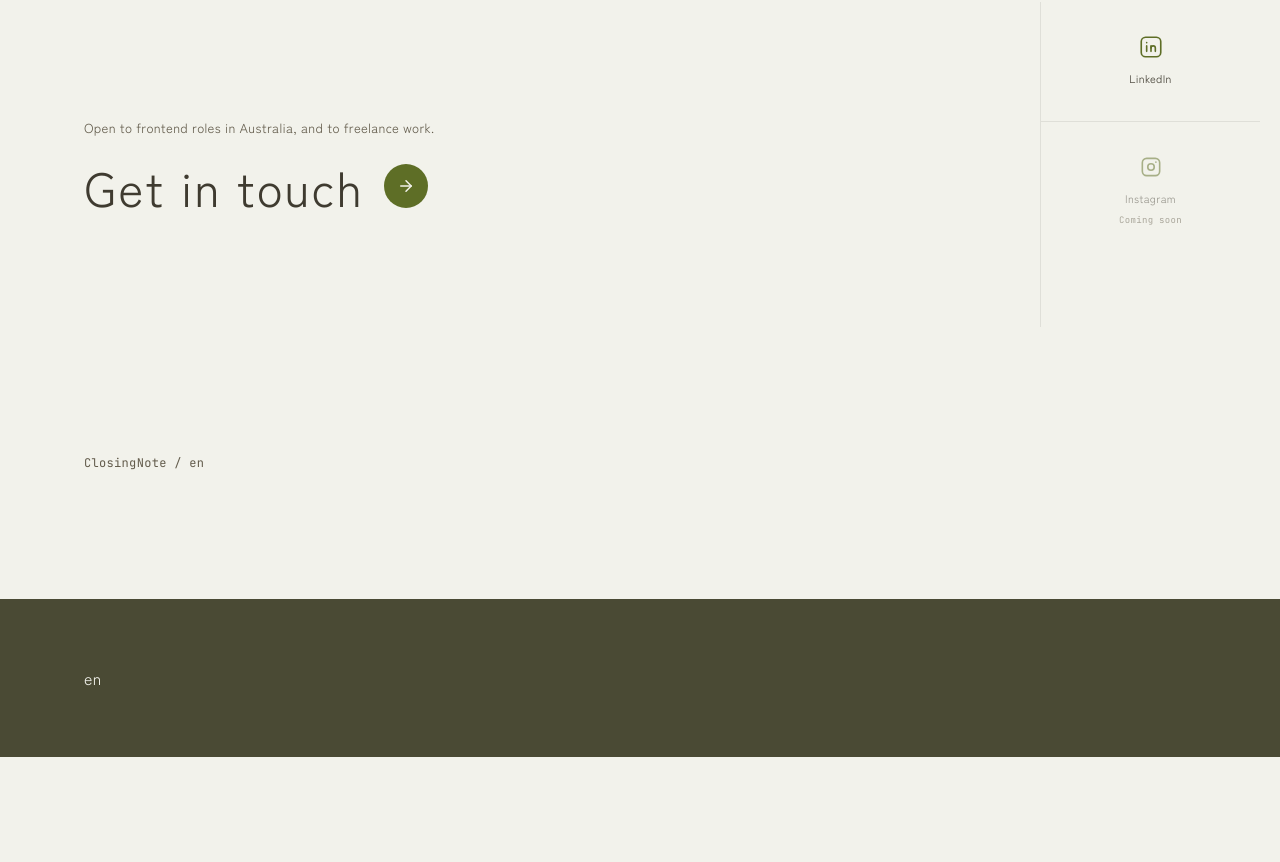
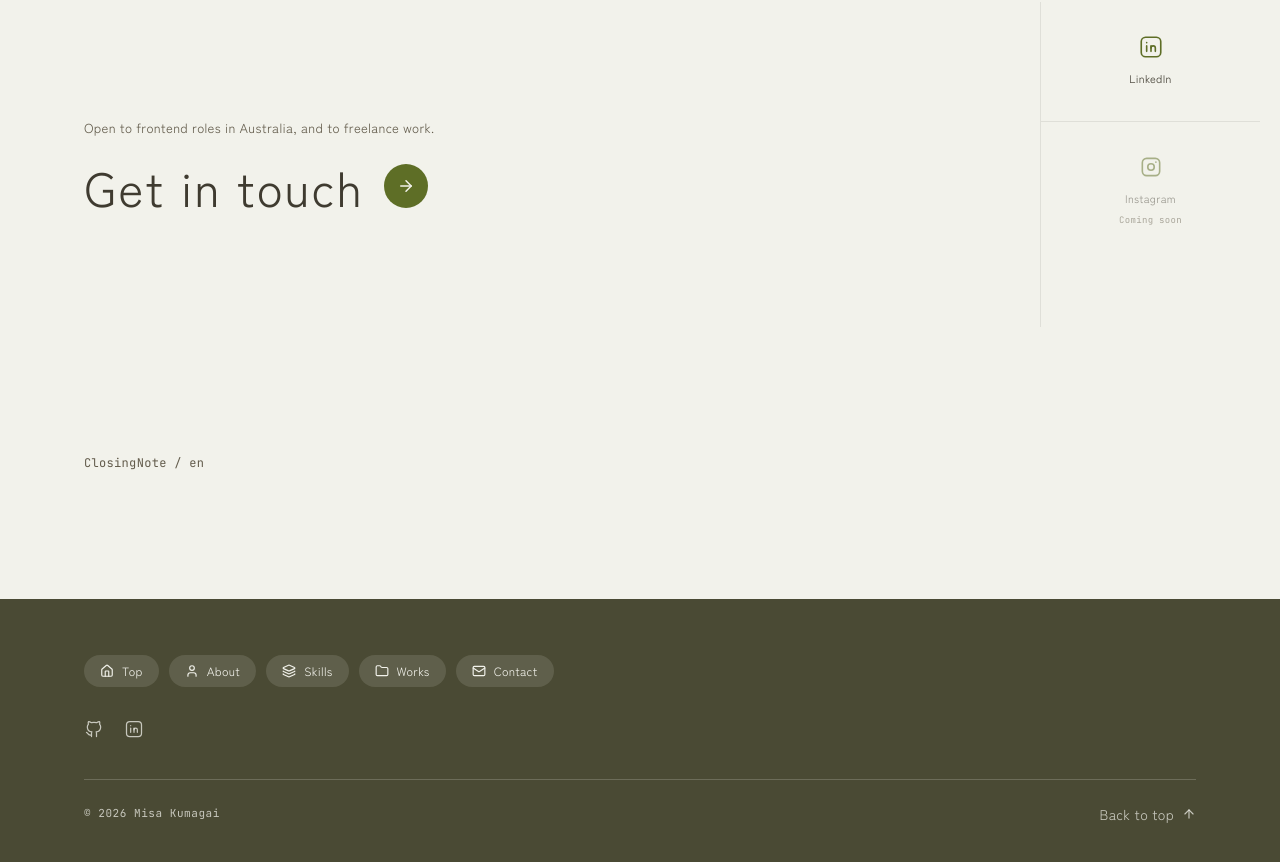
Before and after one commit to MKuma5555/misakumagai.com, a Next.js app: page /en in a window 1280 px wide. Shown: the part 3518-4380 px from the top of the page. Before the commit the page ends 4275 px from the top, so only its background shows below. Built offline with nearby package versions, Linux system fonts and the light colour scheme; a web font is replaced by a local one.

Commit message:
fixed works css

```diff
--- a/src/app/[locale]/layout.tsx
+++ b/src/app/[locale]/layout.tsx
@@ -6,6 +6,7 @@ import SiteNav from '@/components/layout/SiteNav'
 import SiteFooter from '@/components/layout/SiteFooter'
 import Loading from '@/components/layout/Loading'
 import BackToTop from '@/components/layout/BackToTop'
+import FloatingCta from '@/components/layout/FloatingCta'
 import '../globals.css'
 
 /* これがルートレイアウト。app/layout.tsx は置かない。
@@ -39,6 +40,7 @@ export default async function LocaleLayout({
         <SiteNav locale={locale} />
         {children}
         <SiteFooter locale={locale} />
+        <FloatingCta locale={locale} />
         <BackToTop />
       </body>
     </html>
--- /dev/null
+++ b/src/components/layout/FloatingCta.tsx
@@ -0,0 +1,63 @@
+'use client'
+
+import { useEffect, useState } from 'react'
+import Link from 'next/link'
+import { usePathname } from 'next/navigation'
+import { ArrowRight, MessageCircle } from 'lucide-react'
+import type { Locale } from '@/lib/i18n'
+
+/* 右下に浮かぶボタン。行き先は言語で変える。
+
+     ja  相談する          → /contact   案件につながる導線
+     en  View all works    → /works     採用担当が一番見たいのは作品
+
+   400px スクロールしてから出す。最初から浮いていると、
+   まだ何も見ていない人に売り込むことになる。
+
+   行き先のページにいるときは出さない。
+   /works にいるのに「一覧を見る」が浮いていても意味がない。
+
+   スマホは下部にナビが固定されているので、その上に来るよう
+   bottom を計算している。env(safe-area-inset-bottom) は
+   iPhone のホームバーぶんの逃げ。
+
+   ※ LINE公式アカウントを開設したら、ja の href を lin.ee/... に差し替える */
+
+export default function FloatingCta({ locale }: { locale: Locale }) {
+  const [show, setShow] = useState(false)
+  const pathname = usePathname()
+  const en = locale === 'en'
+
+  const href = en ? `/${locale}/works` : `/${locale}/contact`
+
+  useEffect(() => {
+    const onScroll = () => setShow(window.scrollY > 400)
+    onScroll()
+    window.addEventListener('scroll', onScroll, { passive: true })
+    return () => window.removeEventListener('scroll', onScroll)
+  }, [])
+
+  // 行き先にいるなら出さない
+  if (pathname === href) return null
+
+  return (
+    <Link
+      href={href}
+      className={`fixed right-5 bottom-[calc(4.5rem+env(safe-area-inset-bottom))] z-40 inline-flex items-center gap-2.5 rounded-pill bg-olive-deep px-5 py-3.5 text-[13px] text-cream shadow-[0_8px_22px_rgba(63,59,48,.26)] transition-all duration-300 hover:-translate-y-1 md:bottom-8 ${
+        show ? 'translate-y-0 opacity-100' : 'pointer-events-none translate-y-3 opacity-0'
+      }`}
+    >
+      {en ? (
+        <>
+          View all works
+          <ArrowRight size={16} />
+        </>
+      ) : (
+        <>
+          <MessageCircle size={17} />
+          相談する
+        </>
+      )}
+    </Link>
+  )
+}
--- a/src/components/layout/SiteFooter.tsx
+++ b/src/components/layout/SiteFooter.tsx
@@ -1,10 +1,99 @@
+import Link from 'next/link'
+import { ArrowUp, Folder, Home, Layers, Mail, User } from 'lucide-react'
+import { IconBrandGithub, IconBrandInstagram, IconBrandLine, IconBrandLinkedin } from '@tabler/icons-react'
 import type { Locale } from '@/lib/i18n'
 
+/* フッター。
+
+   ロゴは出さない（まだ無いため）。
+   「MADE IN AUSTRALIA」の一文も外した。
+
+   SNS は言語で中身が変わる。
+     ja  LINE公式 / Instagram   どちらもまだ開設していない
+     en  GitHub / LinkedIn
+
+   href が空のものは出さない。押せないリンクを置かないため。
+   いま ja では1つも出ないので、SNS の行ごと消える。
+   アカウントを作ったら URL を入れるだけで出る。
+
+   文字は生成りの75%。フッターの上で 5.37 あるので本文としても読める。
+   60%まで下げると 4.08 で落ちるので、それ以上は薄くしないこと。
+
+   スマホは下部にナビが固定されているので、その高さぶん余白を足してある。 */
+
+const NAV = [
+  { id: 'top', ja: 'トップ', en: 'Top', Icon: Home },
+  { id: 'about', ja: 'わたしについて', en: 'About', Icon: User },
+  { id: 'skills', ja: 'できること', en: 'Skills', Icon: Layers },
+  { id: 'works', ja: 'つくったもの', en: 'Works', Icon: Folder },
+  { id: 'contact', ja: 'ご相談', en: 'Contact', Icon: Mail },
+] as const
+
 export default function SiteFooter({ locale }: { locale: Locale }) {
+  const en = locale === 'en'
+
+  // URL が入っているものだけ出る
+  const socials = en
+    ? [
+        { name: 'GitHub', href: 'https://github.com/MKuma5555', Icon: IconBrandGithub },
+        {
+          name: 'LinkedIn',
+          href: 'https://www.linkedin.com/in/misa-k-609305205/',
+          Icon: IconBrandLinkedin,
+        },
+      ]
+    : [
+        { name: 'LINE', href: '', Icon: IconBrandLine },
+        { name: 'Instagram', href: '', Icon: IconBrandInstagram },
+      ]
+
+  const live = socials.filter((s) => s.href)
+
   return (
     <footer className="bg-footer text-cream">
-      {/* TODO: フッター */}
-      <div className="wrapper py-16">{locale}</div>
+      <div className="wrapper pb-28 pt-14 md:pb-14">
+        <nav className="flex flex-wrap gap-2.5">
+          {NAV.map(({ id, ja, en: labelEn, Icon }) => (
+            <Link
+              key={id}
+              href={id === 'top' ? `/${locale}` : `/${locale}/#${id}`}
+              className="inline-flex items-center gap-2 rounded-pill bg-cream/12 px-4 py-2 text-xs transition-colors hover:bg-cream/25"
+            >
+              <Icon size={14} />
+              {en ? labelEn : ja}
+            </Link>
+          ))}
+        </nav>
+
+        {live.length > 0 && (
+          <div className="mt-8 flex gap-5">
+            {live.map(({ name, href, Icon }) => (
+              <a
+                key={name}
+                href={href}
+                target="_blank"
+                rel="noopener noreferrer"
+                aria-label={name}
+                className="text-cream/75 transition-colors hover:text-cream"
+              >
+                <Icon size={20} stroke={1.5} />
+              </a>
+            ))}
+          </div>
+        )}
+
+        <div className="mt-10 flex flex-col gap-4 border-t border-cream/20 pt-6 text-sm text-cream/75 sm:flex-row sm:items-center sm:justify-between">
+          <p className="font-mono text-[11px] tracking-wider">
+            © {new Date().getFullYear()} Misa Kumagai
+          </p>
+
+          {/* #top は「文書の先頭」を指す決まりの値。id を用意しなくても効く */}
+          <a href="#top" className="inline-flex items-center gap-2 transition-colors hover:text-cream">
+            {en ? 'Back to top' : 'ページの先頭へ'}
+            <ArrowUp size={14} />
+          </a>
+        </div>
+      </div>
     </footer>
   )
 }
--- a/src/components/sections/WorksSection.tsx
+++ b/src/components/sections/WorksSection.tsx
@@ -18,8 +18,11 @@ import { works } from '@/content/works'
 export default function WorksSection({ locale }: { locale: Locale }) {
   const en = locale === 'en'
 
-  // トップに出すのは featured の6件だけ。その言語で出すものに絞る
-  const items = works.filter((w) => w.featured && w.showIn.includes(locale)).slice(0, 6)
+  /* トップに出すのは featured が付いているものだけ。
+     件数はコードではなく works.ts 側で決める。
+     6件見せたければ6件に featured: true を付ける。
+     ここで slice すると、付けたのに出ない作品が黙って生まれる。 */
+  const items = works.filter((w) => w.featured && w.showIn.includes(locale))
 
   return (
     /* my-10 / md:my-20 は波の分の場所取り。
```
Also changed, not shown: src/components/works/WorksSlider.tsx (+21 -48 lines).
